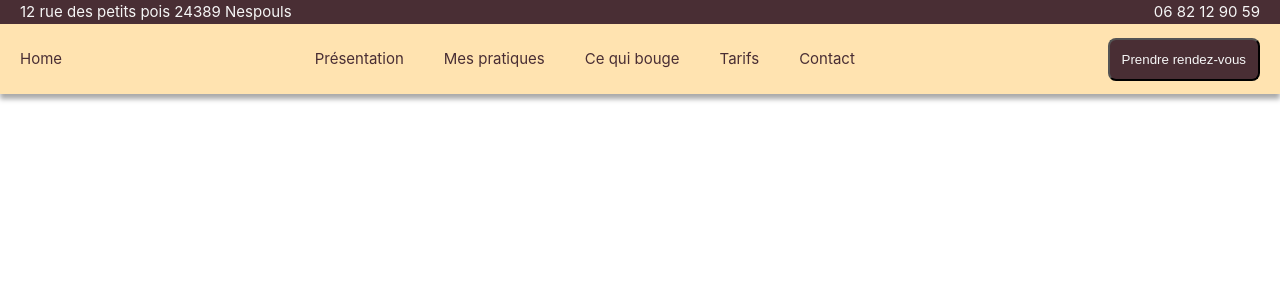
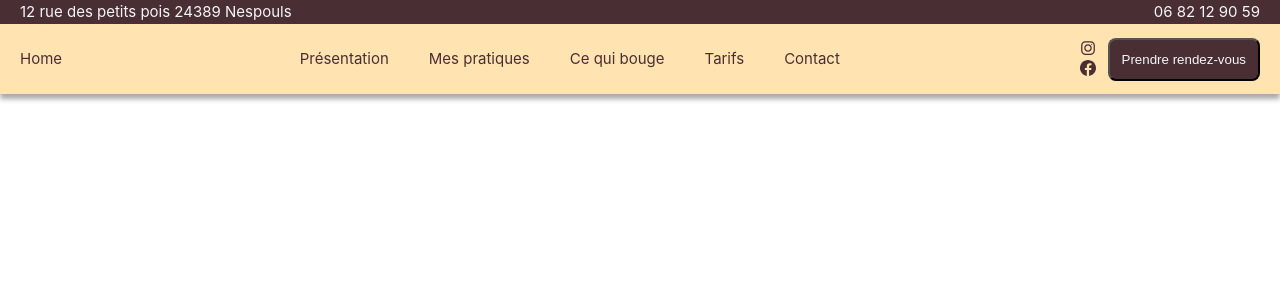
Before and after one commit to Marie-Garde/reflexo-bien-etre-vuejs, a Vue app: page / in a window 1280 px wide. Shown: the top 300 px of the page. Built offline with nearby package versions, Linux system fonts and the light colour scheme; the HTML template or start-up script is replaced by a standard one.

Commit message:
navigation ok

```diff
--- a/package.json
+++ b/package.json
@@ -35,6 +35,7 @@
     "typescript": "~5.7.3",
     "vite": "^6.1.0",
     "vite-plugin-vue-devtools": "^7.7.2",
+    "vite-svg-loader": "^5.1.0",
     "vitest": "^3.0.5",
     "vue-tsc": "^2.2.2"
   }
--- /dev/null
+++ b/src/assets/illustrations/icons/FacebookIcon.vue
@@ -0,0 +1,9 @@
+<template>
+  <svg xmlns="http://www.w3.org/2000/svg" viewBox="0 0 30 30" width="20px" height="20px">
+    <path
+      d="M15,3C8.373,3,3,8.373,3,15c0,6.016,4.432,10.984,10.206,11.852V18.18h-2.969v-3.154h2.969v-2.099
+      c0-3.475,1.693-5,4.581-5c1.383,0,2.115,0.103,2.461,0.149v2.753h-1.97c-1.226,0-1.654,1.163-1.654,2.473v1.724h3.593L19.73,18.18
+      h-3.106v8.697C22.481,26.083,27,21.075,27,15C27,8.373,21.627,3,15,3z"
+    />
+  </svg>
+</template>
--- /dev/null
+++ b/src/assets/illustrations/icons/InstagramIcon.vue
@@ -0,0 +1,7 @@
+<template>
+  <svg xmlns="http://www.w3.org/2000/svg" viewBox="0 0 32 32" width="20px" height="20px">
+    <path
+      d="M 11.46875 5 C 7.917969 5 5 7.914063 5 11.46875 L 5 20.53125 C 5 24.082031 7.914063 27 11.46875 27 L 20.53125 27 C 24.082031 27 27 24.085938 27 20.53125 L 27 11.46875 C 27 7.917969 24.085938 5 20.53125 5 Z M 11.46875 7 L 20.53125 7 C 23.003906 7 25 8.996094 25 11.46875 L 25 20.53125 C 25 23.003906 23.003906 25 20.53125 25 L 11.46875 25 C 8.996094 25 7 23.003906 7 20.53125 L 7 11.46875 C 7 8.996094 8.996094 7 11.46875 7 Z M 21.90625 9.1875 C 21.402344 9.1875 21 9.589844 21 10.09375 C 21 10.597656 21.402344 11 21.90625 11 C 22.410156 11 22.8125 10.597656 22.8125 10.09375 C 22.8125 9.589844 22.410156 9.1875 21.90625 9.1875 Z M 16 10 C 12.699219 10 10 12.699219 10 16 C 10 19.300781 12.699219 22 16 22 C 19.300781 22 22 19.300781 22 16 C 22 12.699219 19.300781 10 16 10 Z M 16 12 C 18.222656 12 20 13.777344 20 16 C 20 18.222656 18.222656 20 16 20 C 13.777344 20 12 18.222656 12 16 C 12 13.777344 13.777344 12 16 12 Z"
+    />
+  </svg>
+</template>
--- a/src/components/Button.vue
+++ b/src/components/Button.vue
@@ -16,7 +16,7 @@ function OnClick() {
 </template>
 
 <style scoped lang="scss">
-@import "@/assets/variables.scss";
+@use "@/assets/variables.scss" as *;
 button {
   padding: 12px;
   border-radius: 8px;
--- a/src/components/LinkRouter.vue
+++ b/src/components/LinkRouter.vue
@@ -11,7 +11,7 @@ defineProps({
 </template>
 
 <style scoped lang="scss">
-@import "@/assets/variables.scss";
+@use "@/assets/variables.scss" as *;
 
 .router-link {
   text-decoration: none;
--- a/src/navigation/views/Nav.vue
+++ b/src/navigation/views/Nav.vue
@@ -9,6 +9,8 @@ import { priceRoutesName } from "@/price/routes/routesName";
 import { seasonsRoutesName } from "@/season/routes/routesName";
 import Button from "@/components/Button.vue";
 import LinkRouter from "@/components/LinkRouter.vue";
+import FacebookIcon from "@/assets/illustrations/icons/FacebookIcon.vue";
+import InstagramIcon from "@/assets/illustrations/icons/InstagramIcon.vue";
 
 const labelButton = "Prendre rendez-vous";
 
@@ -56,14 +58,20 @@ function goToAppointment() {
             :to="contactRoutesName.HOME"
           />
         </div>
-        <Button :label="labelButton" @click="goToAppointment()" />
+        <div class="right-nav">
+          <div class="right-nav-icon">
+            <InstagramIcon class="icon" />
+            <FacebookIcon class="icon" />
+          </div>
+          <Button class="right-nav-button" :label="labelButton" @click="goToAppointment()" />
+        </div>
       </nav>
     </div>
   </header>
 </template>
 
 <style scoped lang="scss">
-@import "@/assets/variables.scss";
+@use "@/assets/variables.scss" as *;
 
 .header {
   position: fixed;
@@ -112,6 +120,20 @@ function goToAppointment() {
         border-radius: 15px;
       }
     }
+
+    .right-nav {
+      display: flex;
+      &-icon {
+        display: flex;
+        flex-direction: column;
+        margin-right: 10px;
+        .icon {
+          width: 20px;
+          fill: $brown-dark;
+          cursor: pointer;
+        }
+      }
+    }
   }
 }
 </style>
--- a/vite.config.ts
+++ b/vite.config.ts
@@ -1,18 +1,16 @@
-import { fileURLToPath, URL } from 'node:url'
+import { fileURLToPath, URL } from "node:url";
 
-import { defineConfig } from 'vite'
-import vue from '@vitejs/plugin-vue'
-import vueDevTools from 'vite-plugin-vue-devtools'
+import { defineConfig } from "vite";
+import vue from "@vitejs/plugin-vue";
+import vueDevTools from "vite-plugin-vue-devtools";
+import svgLoader from "vite-svg-loader";
 
 // https://vite.dev/config/
 export default defineConfig({
-  plugins: [
-    vue(),
-    vueDevTools(),
-  ],
+  plugins: [vue(), vueDevTools(), svgLoader()],
   resolve: {
     alias: {
-      '@': fileURLToPath(new URL('./src', import.meta.url))
+      "@": fileURLToPath(new URL("./src", import.meta.url)),
     },
   },
-})
+});
```
Also changed, not shown: 1 other file (tests, documents, lock files or other folders).
